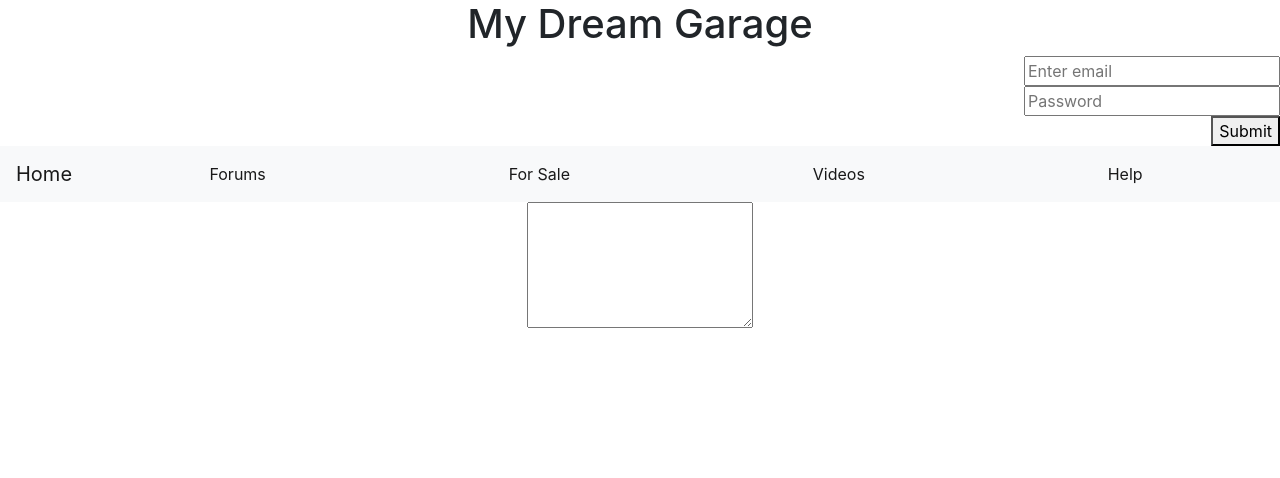
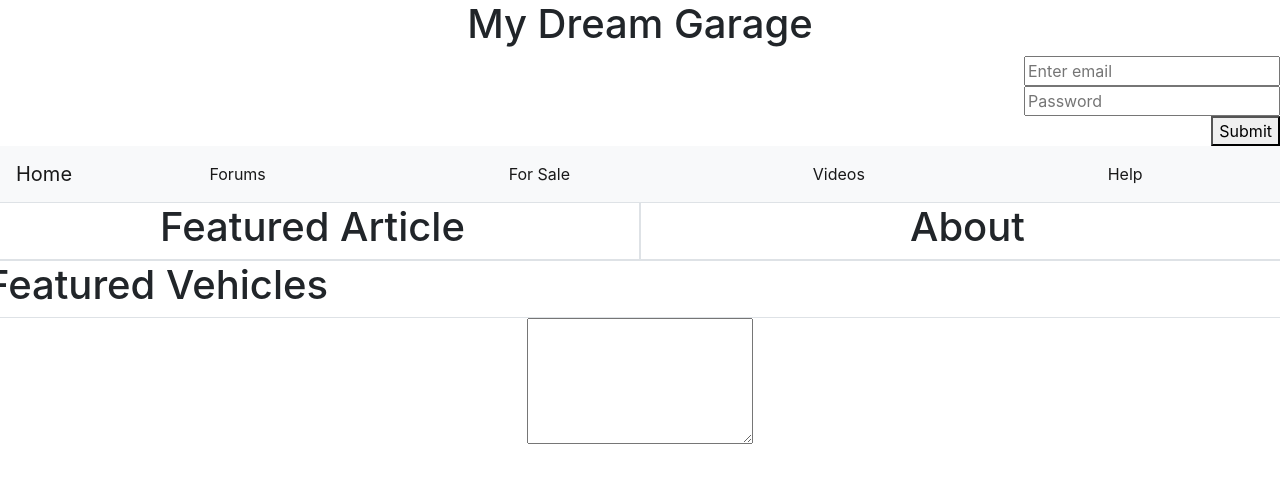
Before and after one commit to dsorensen00/cars-frontend, a React (Create React App) app: page / in a window 1280 px wide. Shown: the top 478 px of the page. Built offline with nearby package versions, Linux system fonts and the light colour scheme.

Commit message:
fixed home page

```diff
--- a/src/App.js
+++ b/src/App.js
@@ -1,27 +1,16 @@
 import React from 'react';
-import Forums from './Components/Forums'
-import Home from './Pages/Home'
-import ForSale from './Components/ForSale'
-import Videos from './Components/Videos'
-import Help from './Components/Help'
+
 import './App.css';
+import Routing from './Components/Routing'
 
-import { BrowserRouter as Router, Route } from 'react-router-dom'
+
 import Feedback from './Components/Feedback';
 
 
 function App() {
   return (
     <div className="App">
-    <Router>
-  <div>
-    <Route exact path="/" component={Home}/>
-    <Route path="/forums" component={Forums}/>
-    <Route path="/forsale" component={ForSale}/>
-    <Route path="/videos" component={Videos}/>
-    <Route path="/help" component={Help}/>
-  </div>
-</Router>
+    <Routing/>
    <footer>
    <Feedback/>
    </footer>
--- /dev/null
+++ b/src/Components/Routing.js
@@ -0,0 +1,21 @@
+import React from 'react'
+import {BrowserRouter as Router, Route, Switch} from 'react-router-dom'
+import Forums from './Forums'
+import Home from '../Pages/Home'
+import ForSale from './ForSale'
+import Videos from './Videos'
+import Help from './Help'
+
+export default () => {
+
+    return(
+<Router>
+    <Switch>
+        <Route exact path="/" component={Home}/>
+        <Route path="/forums" component={Forums}/>
+        <Route path="/forsale" component={ForSale}/>
+        <Route path="/videos" component={Videos}/>
+        <Route path="/help" component={Help}/>
+    </Switch>
+</Router>
+    )}
--- a/src/Pages/Home.js
+++ b/src/Pages/Home.js
@@ -9,6 +9,19 @@ export default() => {
         <h1>My Dream Garage</h1>
         <Login/>
         <Navbar/>
+        <div className="row">
+
+        <section name="Featured Article" className="col border" >
+            <h1>Featured Article</h1>
+        </section>
+        <section name="About" className="col border">
+            <h1>About</h1>
+        </section>
+
+        </div>
+        <section name="Featured Vehicles" className="row border">
+            <h1>Featured Vehicles</h1>
+        </section>
      </div>
     );
 }
```
